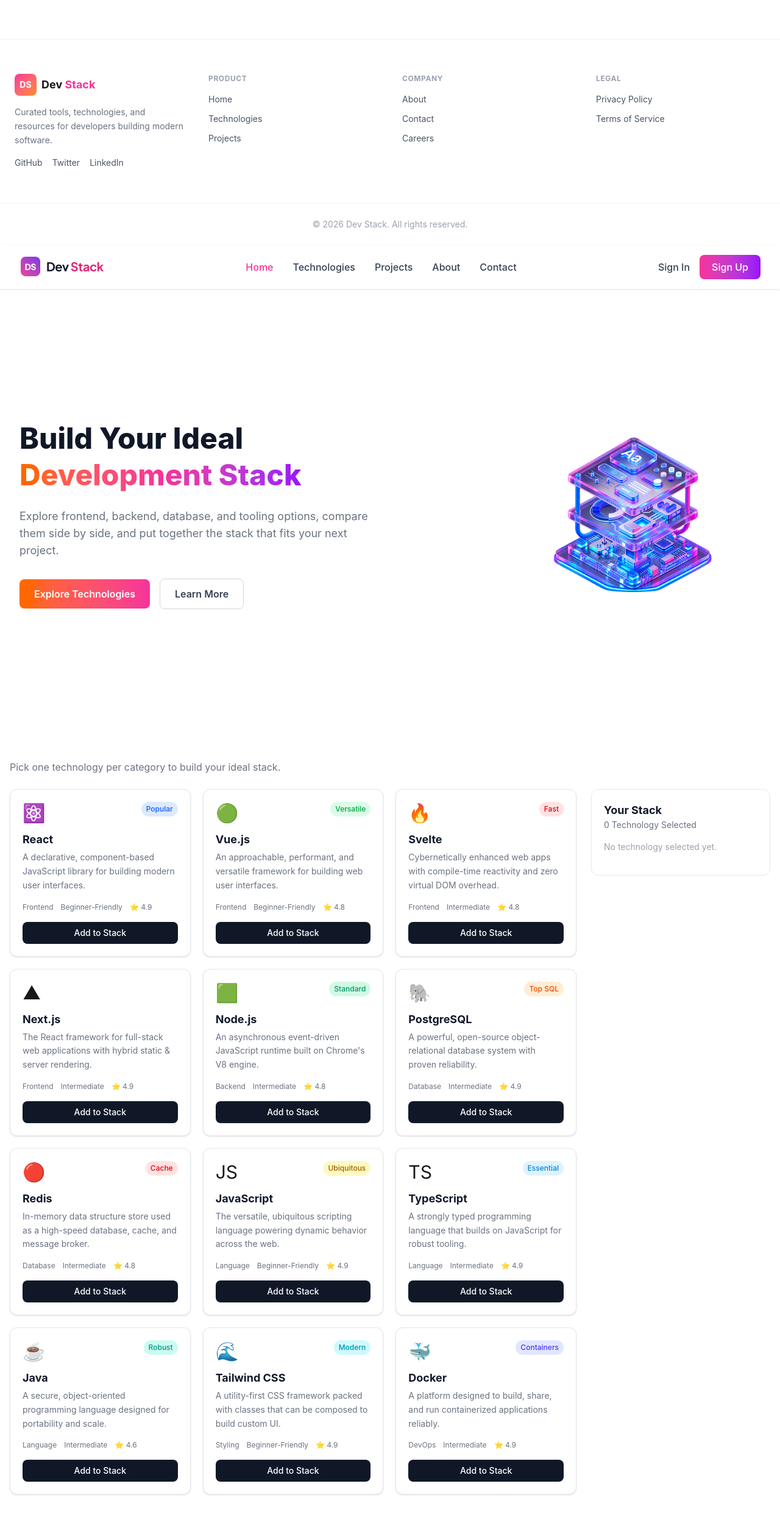
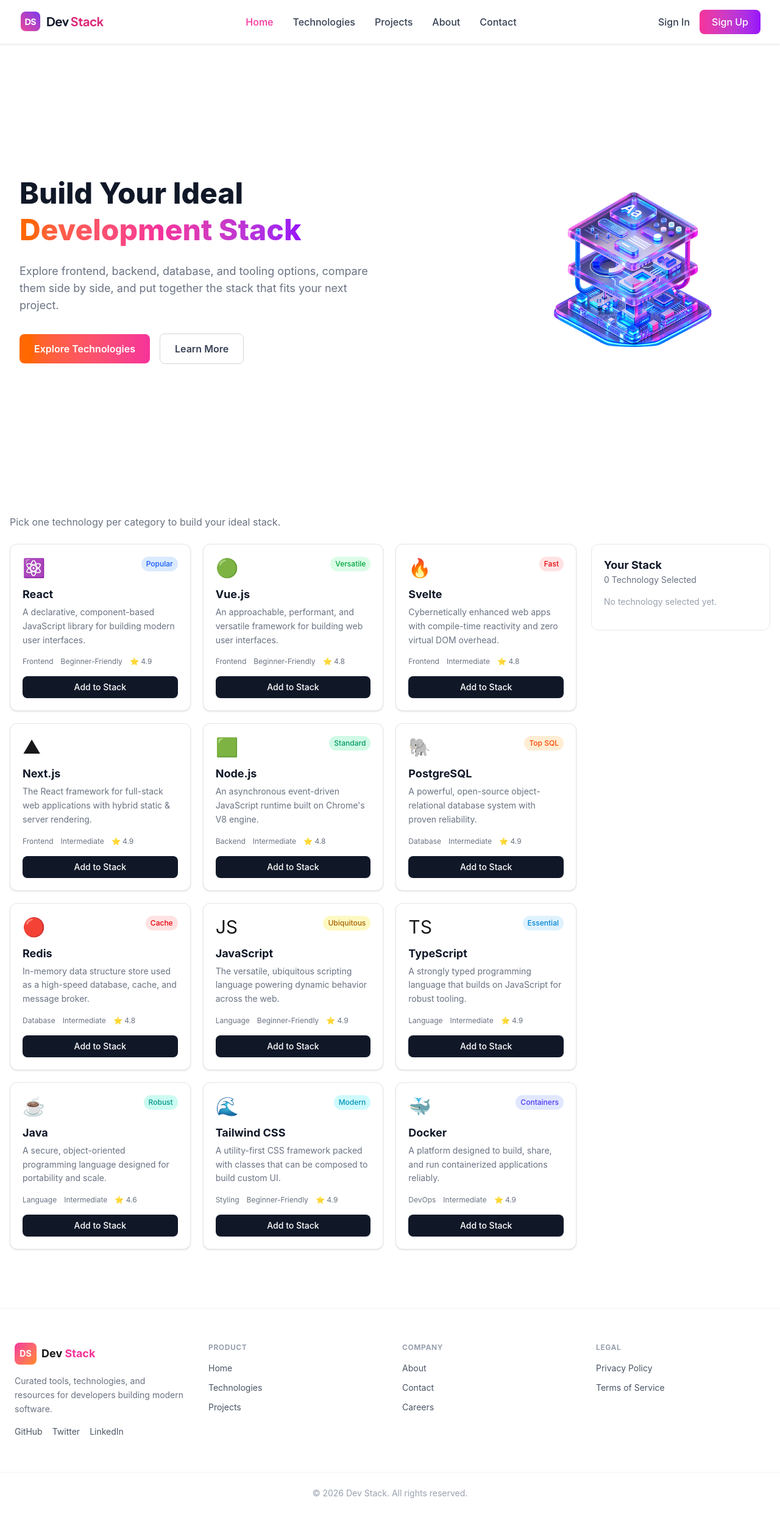
Before and after one commit to Dipto-deb/assignment-05, a React (Vite) app: page / in a window 1280 px wide. Shown: the whole page at 61% size. Built offline with nearby package versions, Linux system fonts and the light colour scheme.

Commit message:
Add footer tag wrong area then I will fixs it

```diff
--- a/src/App.tsx
+++ b/src/App.tsx
@@ -34,7 +34,7 @@
 
   return (
     <>
-    <Footer/>
+
 
       <Nav />
       <Hero />
@@ -59,6 +59,7 @@
           </div>
         </div>
       </div>
+       <Footer/>
     </>
   )
 }
```
